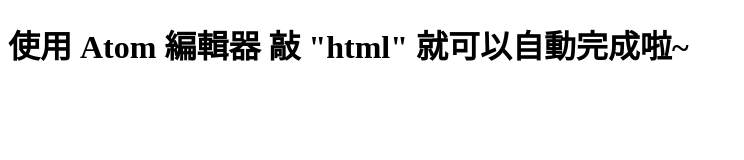
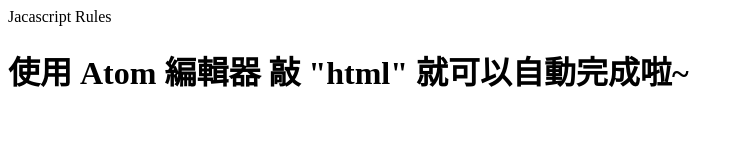
Before and after one commit to ww24896/JavascriptCourse, a plain HTML site: page sprewell20051116/00_Introducing_JS/index.html in a window 1280 px wide. Shown: the whole page, without its empty margins (0-744 px from the left). Drawn offline with Linux system fonts and the light colour scheme.

Commit message:
Complete Subject2 Class10

```diff
--- a/sprewell20051116/00_Introducing_JS/index.html
+++ b/sprewell20051116/00_Introducing_JS/index.html
@@ -5,6 +5,9 @@
     <title></title>
   </head>
   <body>
+    <div id="example">
+
+    </div>
     <h1>使用 Atom 編輯器 敲 "html" 就可以自動完成啦~</h1>
     <script type="text/javascript" src="./index.js">
 
--- a/sprewell20051116/00_Introducing_JS/index.js
+++ b/sprewell20051116/00_Introducing_JS/index.js
@@ -1 +1,4 @@
 console.log("[Casper] Hello javascript in index.js file");
+console.log(typeof document);
+console.log(document);
+document.getElementById('example').innerHTML = 'Jacascript Rules'
```
